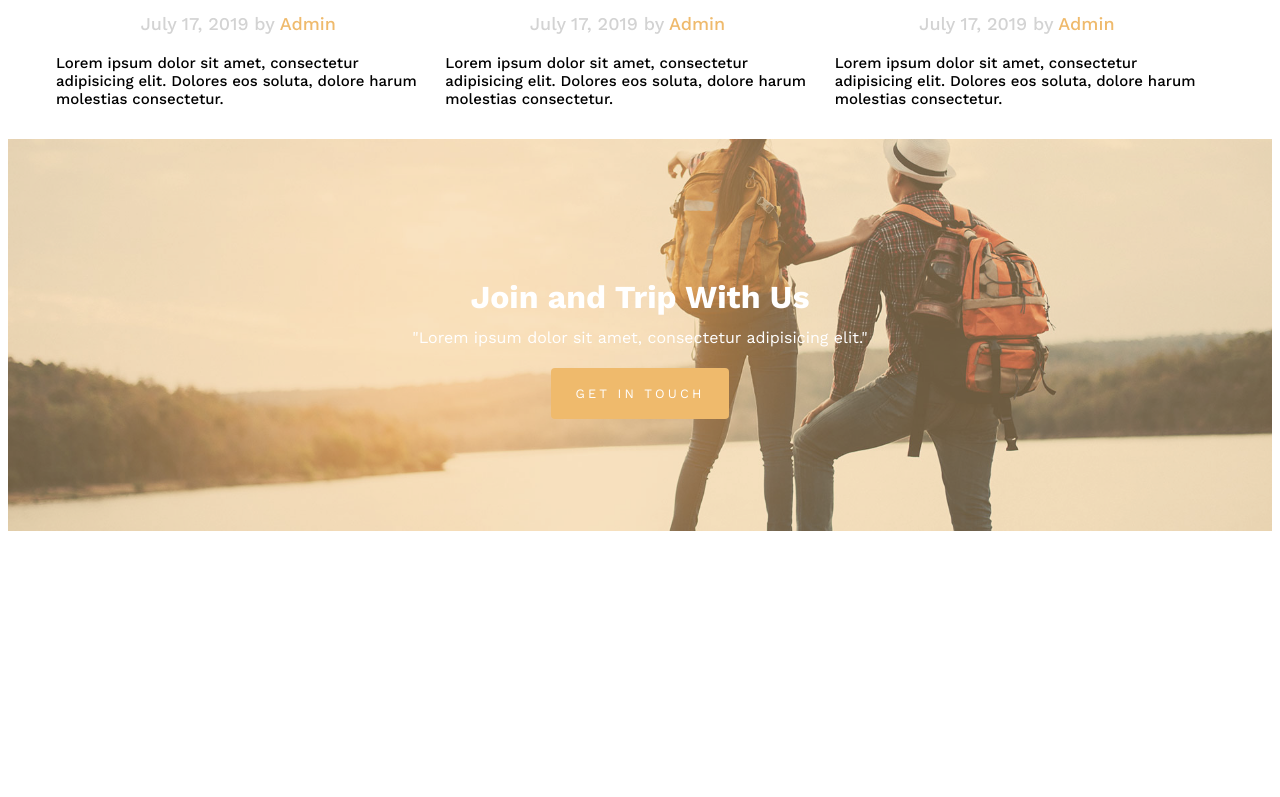
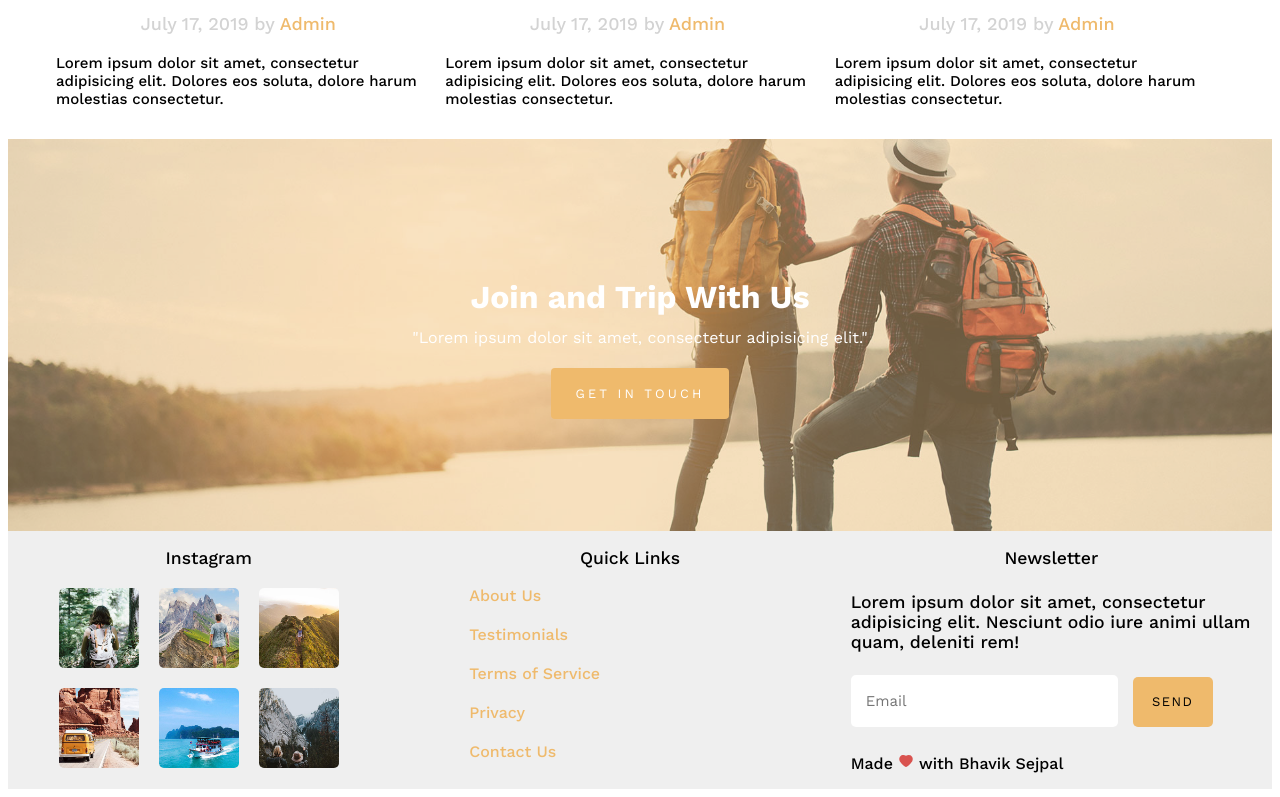
Before and after one commit to Bhavik1995/trips-react-js, a React (Create React App) app: page / in a window 1280 px wide. Shown: the part 4548-5345 px from the top of the page. Before the commit the page ends 5087 px from the top, so only its background shows below. Built offline with nearby package versions, Linux system fonts and the light colour scheme.

Commit message:
some chnages done

```diff
--- a/src/App.js
+++ b/src/App.js
@@ -10,6 +10,7 @@ import Team from './Components/team/Team';
 import Testimony from './Components/testimony/Testimony';
 import Blog from './Components/blog/Blog';
 import Join from './Components/join-team/Join';
+import Footer from './Components/footer/Footer';
 
 function App() {
   return (
@@ -17,7 +18,7 @@ function App() {
      <Router>
       <Navbar/>
         <Routes>
-            <Route path="/" element={[<Home />,<Story/>,<Journey/>,<Team/>,<Testimony/>,<Blog/>,<Join/>]} />
+            <Route path="/" element={[<Home />,<Story/>,<Journey/>,<Team/>,<Testimony/>,<Blog/>,<Join/>,<Footer/>]} />
         </Routes>
      </Router>
 
--- /dev/null
+++ b/src/Components/footer/Footer.jsx
@@ -0,0 +1,68 @@
+import React from 'react';
+import './footer.css';
+
+import instagram_1 from '../../images/insta_1.jpg';
+import instagram_2 from '../../images/insta_2.jpg';
+import instagram_3 from '../../images/insta_3.jpg';
+import instagram_4 from '../../images/insta_4.jpg';
+import instagram_5 from '../../images/insta_5.jpg';
+import instagram_6 from '../../images/insta_6.jpg';
+
+import {AiFillHeart} from 'react-icons/ai';
+
+const Footer = () => {
+  return (
+    <>
+        <div className='footer__container'>
+            <div className='footer__content'>
+                <div className='footer__instagram'>
+                    <h3>Instagram</h3>
+
+                    <div className='footer-instagram-img'>
+                        <img src={instagram_1} alt='instagram_1'/>
+
+                        <img src={instagram_2} alt='instagram_2'/>
+
+                        <img src={instagram_3} alt='instagram_3'/>
+                    </div>
+
+                    <div className='footer-instagram-img'>
+                        <img src={instagram_4} alt='instagram_4'/>
+
+                        <img src={instagram_5} alt='instagram_5'/>
+
+                        <img src={instagram_6} alt='instagram_6'/>
+                    </div>
+                </div>
+
+                <div className='footer__links'>
+                    <h3>Quick Links</h3>
+                    <ul>
+                        <li>About Us</li>
+                        <li>Testimonials</li>
+                        <li>Terms of Service</li>
+                        <li>Privacy</li>
+                        <li>Contact Us</li>
+                    </ul>
+                </div>
+
+                <div className='footer__email'>
+                    <h3>Newsletter</h3>
+
+                    <div className='footer_email-detail'>
+                        <h4>Lorem ipsum dolor sit amet, consectetur adipisicing elit. Nesciunt odio iure animi ullam quam, deleniti rem!</h4>
+
+                        <input type="email" placeholder='Email' className='email_data'/>
+
+                        <button className='email_button'>Send</button>
+
+                        <p>Made <AiFillHeart className='heart-icon'/> with Bhavik Sejpal</p>
+                    </div>
+                </div>
+            </div>
+        </div>
+    </>
+  )
+}
+
+export default Footer
--- /dev/null
+++ b/src/Components/footer/footer.css
@@ -0,0 +1,129 @@
+.footer__container{
+    display: flex;
+    background-color: #efefef;
+}
+
+.footer__content{
+    display: flex;
+    flex-direction: row;
+    justify-content: center;
+    align-items: center;
+    width: 100%;
+}
+
+.footer__instagram{
+    margin-right: 20px;
+    width: 33.33%;
+    height: 100%;
+}
+
+.footer__instagram h3{
+    font-weight: 500;
+    font-size: 1.1rem;
+    font-family: "Work Sans", sans-serif;
+    text-align: center;
+}
+
+.footer-instagram-img{
+    display: flex;
+    flex-direction: row;
+    justify-content: center;
+    align-items: center;
+    margin: 20px;
+}
+
+.footer-instagram-img img{
+    width: 80px;
+    height: 80px;
+    margin-right: 20px;
+    cursor: pointer;
+    border-radius: 5px;
+}
+.footer__links{
+    margin-right: 20px;
+    width: 33.33%;
+    height: 100%;
+}
+
+.footer__links h3{
+    font-weight: 500;
+    font-size: 1.1rem;
+    font-family: "Work Sans", sans-serif;
+    text-align: center;
+}
+
+.footer__links ul{
+    list-style-type: none;
+    margin-bottom: 10px;
+}
+
+.footer__links ul li{
+    font-family: "Work Sans", sans-serif;
+    font-size: 1rem;
+    font-weight: 500;
+    margin-bottom: 20px;
+    color: #efba6c;
+    cursor: pointer;
+}
+
+.footer__email{
+    margin-right: 20px;
+    width: 33.33%;
+    height: 100%;
+}
+
+.footer__email h3{
+    font-weight: 500;
+    font-size: 1.1rem;
+    font-family: "Work Sans", sans-serif;
+    text-align: center;
+}
+
+.footer_email-detail{
+    width: 100%;
+}
+
+.footer_email-detail h4{
+    font-weight: 500;
+    font-size: 1.1rem;
+    font-family: "Work Sans", sans-serif;
+    text-align: left;
+}
+
+.footer_email-detail .email_data{
+    width: 250px;
+    height: 50px;
+    background-color: white;
+    border: none;
+    font-family: "Work Sans", sans-serif;
+    font-size: 15px;
+    border-radius: 5px;
+    padding-left: 15px;
+}
+
+.footer_email-detail .email_button{
+    width: 80px;
+    height: 50px;
+    padding: 10px;
+    font-family: "Work Sans", sans-serif;
+    font-size: 13px;
+    text-transform: uppercase;
+    background-color: #efba6c;
+    border: none;
+    letter-spacing: 1.5px;
+    border-radius: 5px;
+    margin-left: 15px;
+    cursor: pointer;
+}
+
+.footer_email-detail p{
+    font-weight: 500;
+    font-size: 1rem;
+    font-family: "Work Sans", sans-serif;
+    text-align: left;
+    padding-top: 10px;
+}
+
+.heart-icon{
+    color: #d9534f;
+}
```
